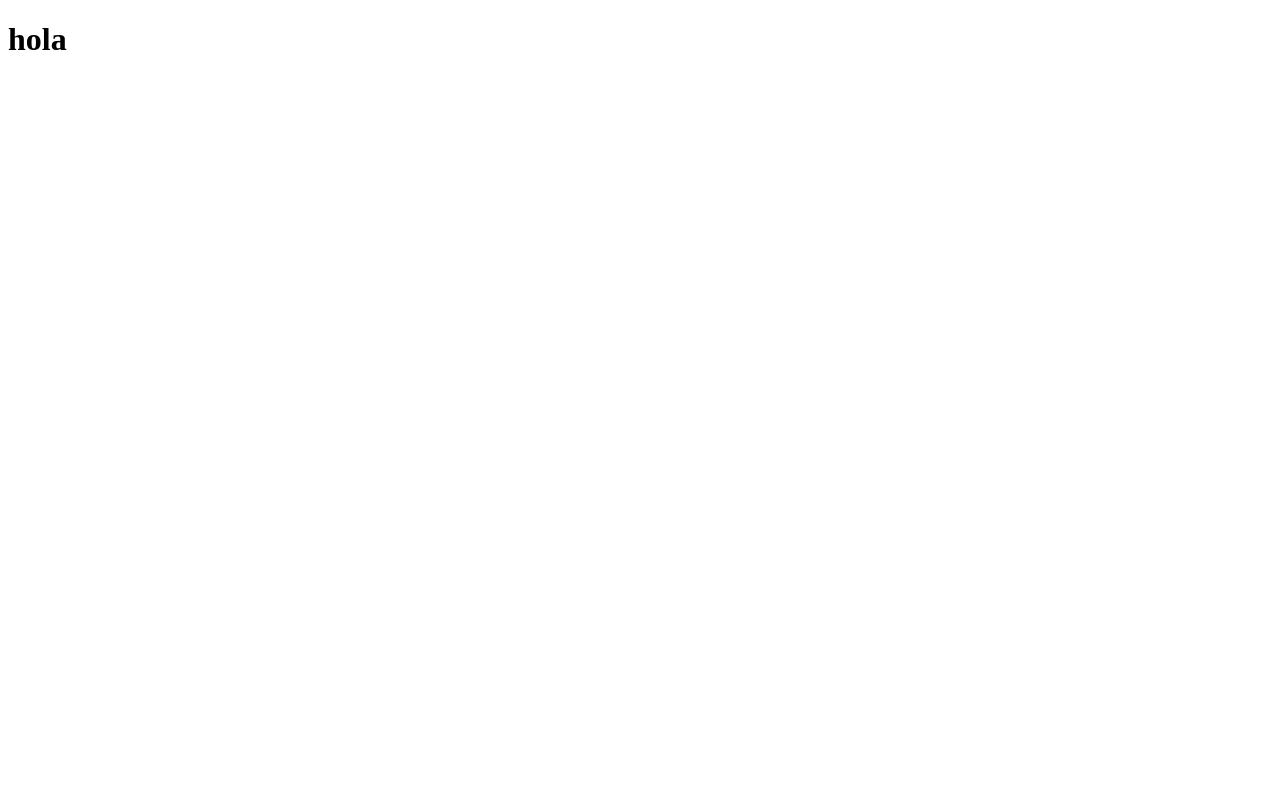
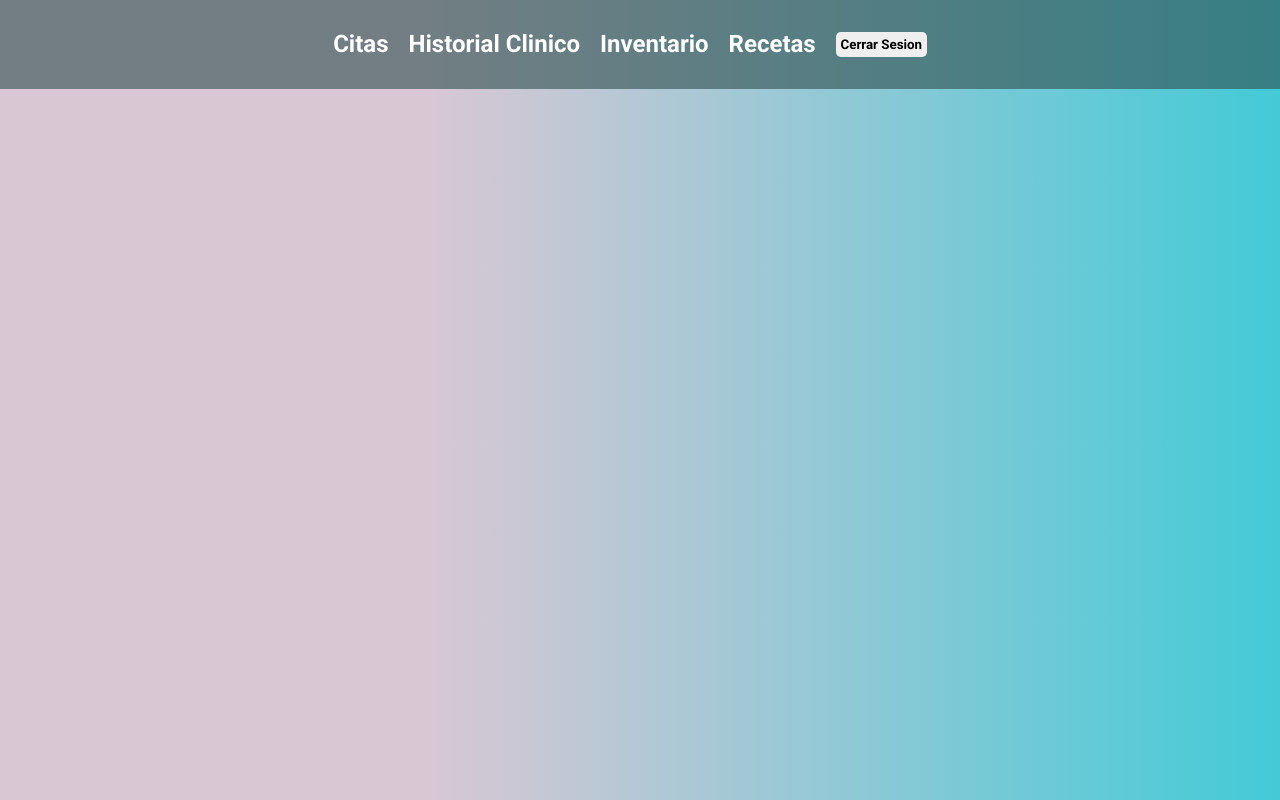
Before and after one commit to EliteDev/Medical-Office-App, a plain HTML site: page home.html in a window 1280 px wide. Drawn offline with Linux system fonts and the light colour scheme; a web font is replaced by a local one.

Commit message:
Beta v0.2

```diff
--- a/home.html
+++ b/home.html
@@ -5,8 +5,19 @@
     <meta http-equiv="X-UA-Compatible" content="IE=edge">
     <meta name="viewport" content="width=device-width, initial-scale=1.0">
     <title>Document</title>
+    <link rel="stylesheet" href="./styles/index.css">
 </head>
 <body>
-    <h1>hola</h1>
+    <section>
+        <nav class="nav__hero">
+            <ul class="nav__ul">
+              <li class="nav__li"><a href="#">Citas</a></li>
+              <li><a href="#">Historial Clinico</a></li>
+              <li><a href="#">Inventario</a></li>
+              <li><a href="#">Recetas</a></li>
+              <li><button id="nav__button">Cerrar Sesion</button></li>
+            </ul>
+          </nav>
+    </section>
 </body>
 </html>
--- a/styles/index.scss
+++ b/styles/index.scss
@@ -1,3 +1,4 @@
 @import "./partials/_reset";
 @import "./partials/_variables";
 @import "./partials/_log";
+@import "./partials/_navbar";
--- a/styles/partials/__log.scss
+++ b/styles/partials/__log.scss
@@ -6,32 +6,36 @@ body {
     rgba(67, 202, 215, 1) 100%
   );
 }
-.log__container{
+.log__container {
   margin-top: 15vh;
   display: grid;
   align-items: center;
   align-content: center;
   justify-content: center;
 }
-.log__box{
+.log__box {
   background-color: $color-primary-op;
   display: flex;
-    padding:8rem 8rem;
+  padding: 8rem 8rem;
   border-radius: 1rem;
-    box-shadow: rgba(0, 0, 0, 0.4) 0px 2px 4px, rgba(0, 0, 0, 0.3) 0px 7px 13px -3px, rgba(0, 0, 0, 0.2) 0px -3px 0px inset;
+  box-shadow: rgba(0, 0, 0, 0.4) 0px 2px 4px,
+    rgba(0, 0, 0, 0.3) 0px 7px 13px -3px, rgba(0, 0, 0, 0.2) 0px -3px 0px inset;
+  animation: scale-up-center 1s both;
 }
-.log__box img{
+.log__box img {
   max-width: 320px;
-    border-radius: .5rem;
+  border-radius: 0.5rem;
   box-shadow: rgb(78, 78, 78) 0px 3px 8px 0px;
 }
-h1{
+h1 {
   text-align: center;
   font-size: 3rem;
   font-family: $font-third;
   color: white;
-text-shadow:rgba(0, 0, 0, 0.18) 0px 2px 4px;
+  text-shadow: rgba(0, 0, 0, 0.18) 0px 2px 4px;
+  animation: scale-up-center 1s both;
 }
+
 /* .log__box i {
     font-size: 5rem;
     color: white;
@@ -40,43 +44,58 @@ text-shadow:rgba(0, 0, 0, 0.18) 0px 2px 4px;
     border-radius: 1rem;
     box-shadow: rgb(78, 78, 78) 0px 3px 8px 0px;
 } */
-.log__info{
+.log__info {
   display: flex;
   flex-direction: column;
   margin: 3rem;
   text-align: center;
   justify-content: center;
 }
-.log__info input{
+.log__info input {
   display: flex;
   flex-direction: column;
-    margin: .5rem;
-    border-radius: .5rem;
+  margin: 0.5rem;
+  border-radius: 0.5rem;
   font-size: 1.3rem;
   border: none;
   text-align: center;
 }
-.log__info label{
+.log__info label {
   font-family: $font-primary;
   color: white;
   font-size: 1.2rem;
 }
-.log__info input::placeholder{
+.log__info input::placeholder {
   font-size: 1.1rem;
   text-align: center;
 }
-button{
+#button__log {
   font-size: 1.5rem;
   padding: 1.5rem 5rem;
   margin-top: 1rem;
-    border-radius: .5rem;
-    font-family: $font-third    ;
+  border-radius: 0.5rem;
+  font-family: $font-third;
   background-color: white;
   color: rgba(0, 0, 0, 0.716);
   border: none;
 }
-button:hover{
+#button__log:hover {
   background-color: $color-secondary;
   transition: 170ms;
   cursor: pointer;
 }
+/* ----------------------------------------------
+ * Generated by Animista on 2023-3-31 10:53:48
+ * Licensed under FreeBSD License.
+ * See http://animista.net/license for more info.
+ * w: http://animista.net, t: @cssanimista
+ * ---------------------------------------------- */
+
+@keyframes scale-up-center {
+  0% {
+    transform: scale(0.5);
+  }
+  100% {
+    transform: scale(1);
+  }
+}
--- /dev/null
+++ b/styles/partials/__navbar.scss
@@ -0,0 +1,43 @@
+nav {
+  background-color: $color-primary-op;
+  color: #fff;
+  display: flex;
+  justify-content: space-between;
+  padding: 2rem;
+  justify-content: center;
+  text-align: center;
+}
+
+nav ul {
+  list-style: none;
+  display: flex;
+}
+
+nav li {
+  margin-right: 20px;
+
+
+}
+nav a:hover{
+  background-color: $color-primary;
+  padding: 1rem;
+  border-radius: .5rem;
+}
+
+nav a {
+  text-decoration: none;
+  transition: 1s;
+  color: #fff;
+  font-size: 1.5rem;
+  font-family: $font-third;
+}
+#nav__button{
+  border-radius: .3rem;
+  font-family: $font-third;
+  padding: .3rem;
+  border: none;
+  transition: 1s;
+}
+#nav__button:hover{
+  background-color: $color-primary-op-3;
+}
--- a/styles/partials/__variables.scss
+++ b/styles/partials/__variables.scss
@@ -2,6 +2,7 @@
 $color-primary: #2f4f4f ;
 $color-primary-op: #2f4f4f9a ;
 $color-primary-op-2: #2f4f4f42 ;
+$color-primary-op-3: #a9eded ;
 $color-secondary: #CBE4DE;
 
 $font-primary: 'Patua One', cursive ;
```
Also changed, not shown: index.html (+1 -1 lines), styles/index.css, 1 other file. Lines whose indentation alone changed are shown as unchanged.
